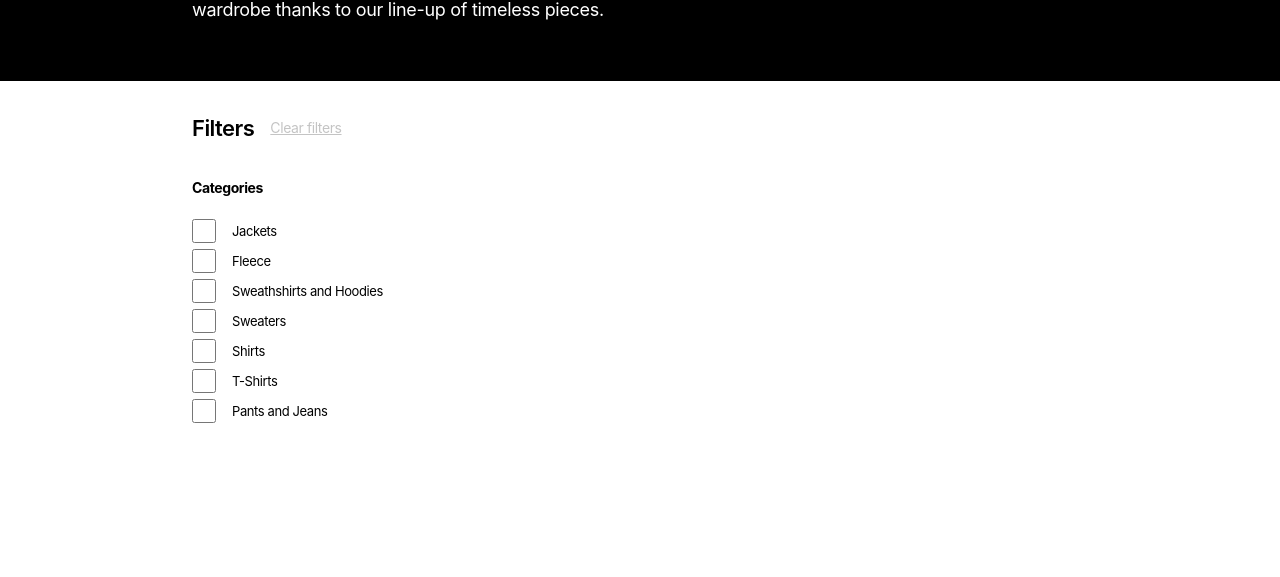
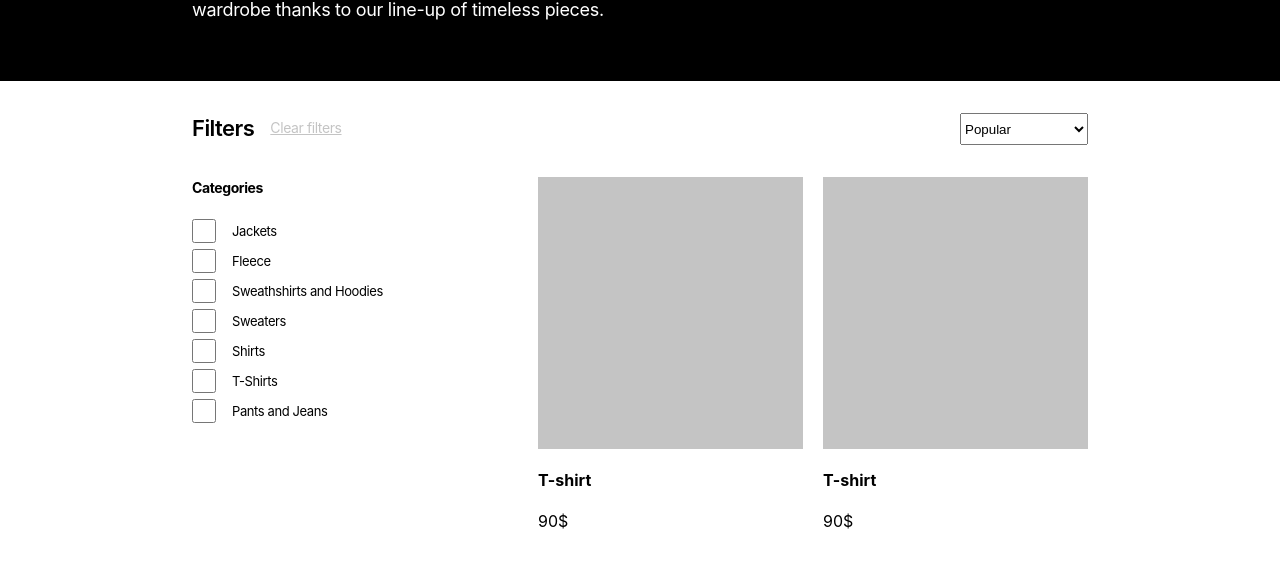
Before and after one commit to witekmikolajczak/commerce-website, a Next.js app: page /shop/shop in a window 1280 px wide. Shown: the part 227-804 px from the top of the page. Built offline with nearby package versions, Linux system fonts and the light colour scheme.

Commit message:
add basic layout

```diff
--- /dev/null
+++ b/components/Product/Product.jsx
@@ -0,0 +1,15 @@
+import React from "react";
+
+// styles
+import styles from "./Product.module.scss";
+export const Product = (props) => {
+  return (
+    <div className={`${props.className} ${styles.product}`}>
+      <div className={styles.image}></div>
+      <div className={styles.details}>
+        <h4>T-shirt</h4>
+        <p>90$</p>
+      </div>
+    </div>
+  );
+};
--- /dev/null
+++ b/components/Product/Product.module.scss
@@ -0,0 +1,12 @@
+.product {
+  width: 265px;
+  height: 370px;
+  display: flex;
+  flex-direction: column;
+  //   margin-right: 20px;
+  .image {
+    width: 100%;
+    height: 75%;
+    background-color: #c4c4c4;
+  }
+}
--- a/pages/shop/shop.jsx
+++ b/pages/shop/shop.jsx
@@ -2,6 +2,7 @@ import React from "react";
 
 import { Navbar } from "../../components/Navbar/Navbar";
 import { Filters } from "../../components/Filters/Filters";
+import { Product } from "../../components/Product/Product";
 //styles
 import styles from "./shop.module.scss";
 const shop = () => {
@@ -22,8 +23,21 @@ const shop = () => {
           <Filters />
         </div>
         <div className={styles.main}>
-          <div className={styles.buttonContainer}></div>
-          <div className={styles.products}></div>
+          <div className={styles.buttonContainer}>
+            <select value="Sort By: ">
+              <option value="popular">Popular</option>
+              <option value="new">New</option>
+              <option value="old">Old</option>
+            </select>
+          </div>
+          <div className={styles.products}>
+            <Product />
+            <Product />
+            <Product />
+            <Product />
+            <Product />
+            <Product />
+          </div>
         </div>
       </div>
     </>
--- a/pages/shop/shop.module.scss
+++ b/pages/shop/shop.module.scss
@@ -46,5 +46,27 @@
   }
   .main {
     flex: 3;
+
+    .buttonContainer {
+      margin-top: 2rem;
+      width: 100%;
+      display: flex;
+      justify-content: flex-end;
+
+      select {
+        width: 8rem;
+        height: 2rem;
+      }
+    }
+
+    .products {
+      display: flex;
+      flex-wrap: wrap;
+      justify-content: flex-end;
+      column-gap: 20px;
+      width: 100%;
+      height: 100%;
+      margin-top: 2rem;
+    }
   }
 }
```
